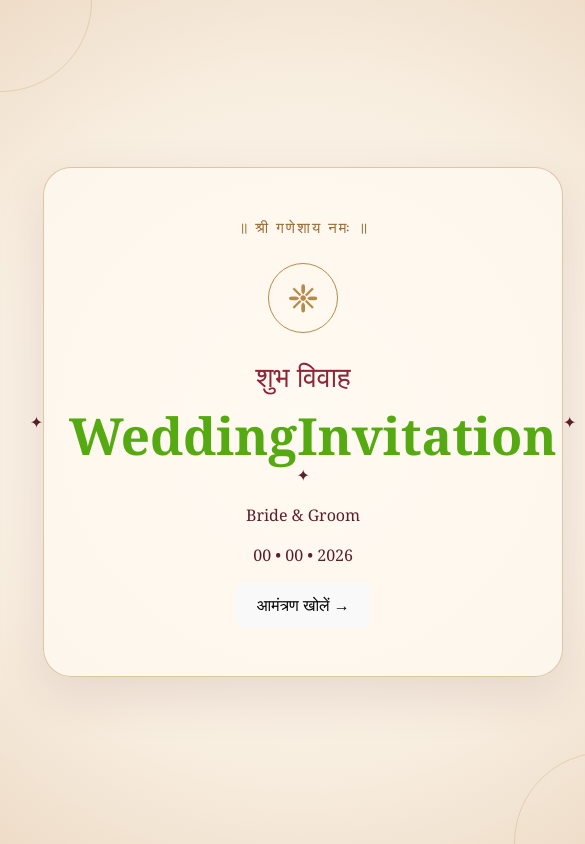
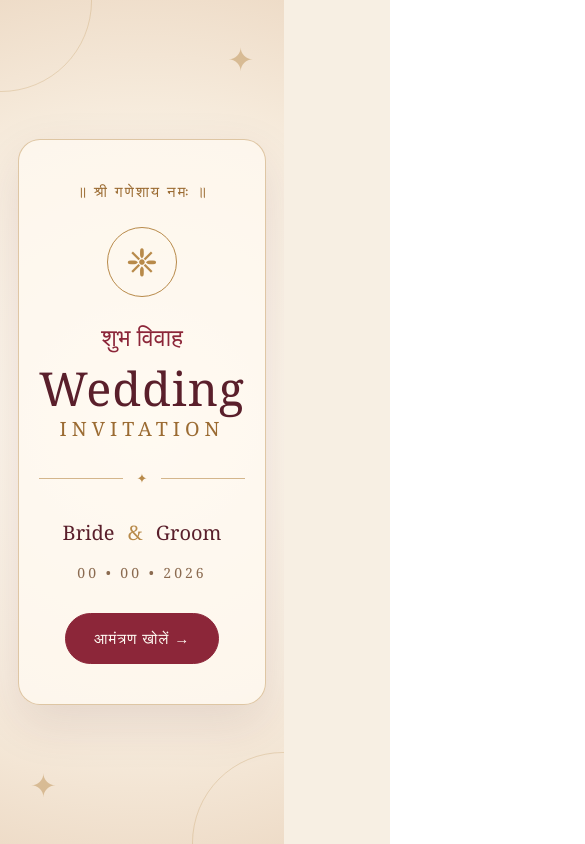
Before and after one commit to adsanshu/wedding-invitation, a React (Vite) app: page / in a window 390 px wide. Shown: the top 844 px of the page, 585 px wide, since content can reach past the window. Built offline with nearby package versions, Linux system fonts and the light colour scheme.

Commit message:
Update styles for cover content and buttons

```diff
--- a/src/App.css
+++ b/src/App.css
@@ -96,4 +96,127 @@ button {
 
 .cover-content h1 {
   margin: 10px 0 0;
-  color: #5a1f
+  color: #5a1f2b;
+  font-size: clamp(38px, 11vw, 64px);
+  line-height: 1;
+  font-weight: 500;
+  letter-spacing: 1px;
+}
+
+.cover-content h1 span {
+  display: block;
+  margin-top: 8px;
+  color: #9b6b32;
+  font-size: 0.42em;
+  letter-spacing: 5px;
+  text-transform: uppercase;
+}
+
+.divider {
+  display: flex;
+  align-items: center;
+  gap: 14px;
+  margin: 30px auto;
+  max-width: 220px;
+  color: #b88a4a;
+}
+
+.divider::before,
+.divider::after {
+  content: "";
+  height: 1px;
+  flex: 1;
+  background: #b88a4a;
+  opacity: 0.6;
+}
+
+.divider span {
+  font-size: 13px;
+}
+
+.couple-name {
+  margin: 0;
+  color: #5a1f2b;
+  font-size: 23px;
+}
+
+.couple-name span {
+  color: #b88a4a;
+  margin: 0 8px;
+}
+
+.date {
+  margin: 14px 0 30px;
+  color: #8b6b50;
+  font-size: 14px;
+  letter-spacing: 3px;
+}
+
+.open-button {
+  border: 1px solid #8c2639;
+  border-radius: 30px;
+  padding: 13px 28px;
+  background: #8c2639;
+  color: #fffaf2;
+  cursor: pointer;
+  font-size: 15px;
+  letter-spacing: 1px;
+  transition: transform 0.2s ease, box-shadow 0.2s ease;
+}
+
+.open-button:hover {
+  transform: translateY(-2px);
+  box-shadow: 0 8px 20px rgba(140, 38, 57, 0.25);
+}
+
+.decor {
+  position: absolute;
+  color: #b88a4a;
+  font-size: 45px;
+  opacity: 0.45;
+  z-index: 1;
+}
+
+.decor-top {
+  top: 35px;
+  right: 30px;
+}
+
+.decor-bottom {
+  bottom: 35px;
+  left: 30px;
+}
+
+@media (max-width: 480px) {
+  .wedding-cover {
+    padding: 18px;
+  }
+
+  .cover-content {
+    width: 100%;
+    max-width: 100%;
+    padding: 40px 20px;
+    border-radius: 22px;
+  }
+
+  .cover-content h1 {
+    font-size: clamp(36px, 12vw, 52px);
+    overflow-wrap: anywhere;
+  }
+
+  .invite-text {
+    font-size: 24px;
+  }
+
+  .couple-name {
+    font-size: 20px;
+  }
+
+  .decor {
+    font-size: 32px;
+  }
+
+  .open-button {
+    max-width: 100%;
+  }
+}i
```
